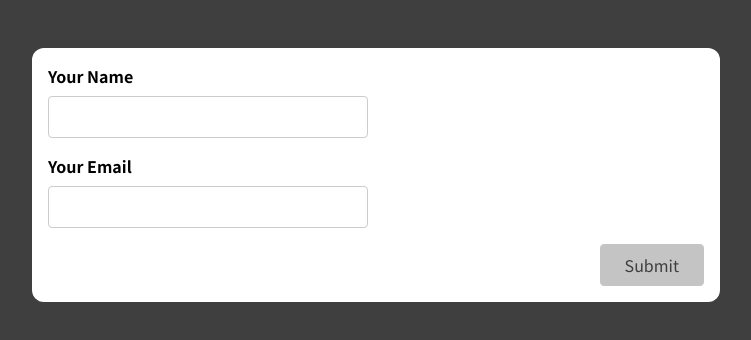
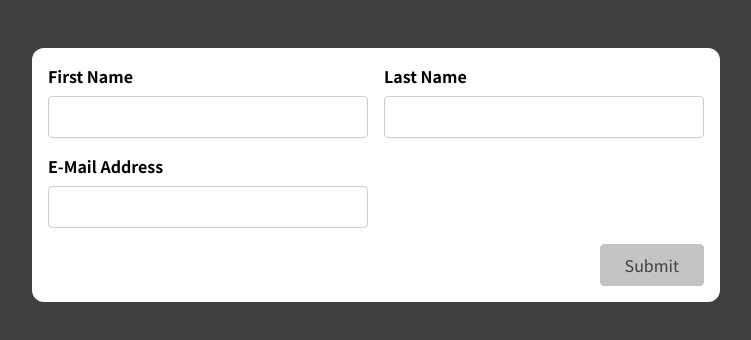
Before and after one commit to berkagmpp/form-input-validation, a React (Create React App) app: page / in a window 1280 px wide. Shown: the top 340 px of the page, without its empty margins (264-1015 px from the left). Built offline with nearby package versions, Linux system fonts and the light colour scheme.

Commit message:
connect BasicForm to App.js / make new useInputValidation and apply to BasicForm / for practice

```diff
--- a/src/App.js
+++ b/src/App.js
@@ -1,9 +1,10 @@
-import SimpleInput from './components/SimpleInput';
+// import SimpleInput from './components/SimpleInput';
+import BasicForm from './components/BasicForm';
 
 function App() {
     return (
         <div className="app">
-            <SimpleInput />
+            <BasicForm />
         </div>
     );
 }
--- a/src/components/BasicForm.js
+++ b/src/components/BasicForm.js
@@ -1,22 +1,88 @@
+import useInputValidation from '../hooks/use-input-validation';
+
+import '../index.css';
+
 const BasicForm = (props) => {
+    const {
+        value: enteredfName,
+        IsTouched: fnameIsTouched,
+        valueChangeHandler: fnameChangeHandler,
+        valueBlurHandler: fnameBlurHandler,
+        valueIsValid: fnameIsValid,
+        valueErrorStyle: fnameErrorStyle,
+        valueReset: fnameReset
+    } = useInputValidation(value => value.trim() != '');
+
+    const {
+        value: enteredlName,
+        IsTouched: lnameIsTouched,
+        valueChangeHandler: lnameChangeHandler,
+        valueBlurHandler: lnameBlurHandler,
+        valueIsValid: lnameIsValid,
+        valueErrorStyle: lnameErrorStyle,
+        valueReset: lnameReset
+    } = useInputValidation(value => value.trim() != '');
+
+    const {
+        value: enteredEmail,
+        IsTouched: emailIsTouched,
+        valueChangeHandler: emailChangeHandler,
+        valueBlurHandler: emailBlurHandler,
+        valueIsValid: emailIsValid,
+        valueErrorStyle: emailErrorStyle,
+        valueReset: emailReset
+    } = useInputValidation(value => value.includes('@'));
+
+    const formIsValid = fnameIsValid && lnameIsValid && emailIsValid;
+
+    const formSubmitHandler = event => {
+        event.preventDefault();
+
+        if (!fnameIsValid || !lnameIsValid || !emailIsValid) {
+            return;
+        }
+
+        console.log(enteredfName);
+        console.log(enteredlName);
+        console.log(enteredEmail);
+        fnameReset();
+        lnameReset();
+        emailReset();
+    };
+
     return (
-        <form>
+        <form onSubmit={formSubmitHandler}>
             <div className='control-group'>
-                <div className='form-control'>
-                    <label htmlFor='name'>First Name</label>
-                    <input type='text' id='name' />
+                <div className={fnameErrorStyle}>
+                    <label htmlFor='fname'>First Name</label>
+                    <input value={enteredfName}
+                           onChange={fnameChangeHandler}
+                           onBlur={fnameBlurHandler}
+                           type='text'
+                           id='fname' />
+                    {fnameIsTouched && !fnameIsValid && <p className="error-text">'First name must be entered.'</p>}
                 </div>
-                <div className='form-control'>
-                    <label htmlFor='name'>Last Name</label>
-                    <input type='text' id='name' />
+                <div className={lnameErrorStyle}>
+                    <label htmlFor='lname'>Last Name</label>
+                    <input value={enteredlName}
+                           onChange={lnameChangeHandler}
+                           onBlur={lnameBlurHandler}
+                           type='text'
+                           id='lname' />
+                    {lnameIsTouched && !lnameIsValid && <p className="error-text">'Last name must be entered.'</p>}
                 </div>
             </div>
-            <div className='form-control'>
-                <label htmlFor='name'>E-Mail Address</label>
-                <input type='text' id='name' />
+            <div className={emailErrorStyle}>
+                <label htmlFor='email'>E-Mail Address</label>
+                <input value={enteredEmail}
+                       onChange={emailChangeHandler}
+                       onBlur={emailBlurHandler}
+                       type='text'
+                       id='email' />
+                       {emailIsTouched && !emailIsValid && <p className="error-text">'Email must include @.'</p>}
             </div>
             <div className='form-actions'>
-                <button>Submit</button>
+                <button disabled={!formIsValid}>Submit</button>
             </div>
         </form>
     );
--- /dev/null
+++ b/src/hooks/use-input-validation.js
@@ -0,0 +1,36 @@
+import { useState } from "react";
+
+const useInputValidation = valueValidate => {
+    const [enteredValue, setEnteredValue] = useState('');
+    const [valueIsTouched, setValueIsTouched] = useState(false);
+
+    const valueChangeHandler = event => {
+        setEnteredValue(event.target.value);
+        setValueIsTouched(true);
+    }
+
+    const valueBlurHandler = () => {
+        setValueIsTouched(true);
+    };
+
+    const valueIsValid = valueValidate(enteredValue) && valueIsTouched;
+
+    const valueErrorStyle = valueIsTouched && !valueIsValid ? 'form-control invalid' : 'form-control';
+
+    const valueReset = () => {
+        setEnteredValue('');
+        setValueIsTouched(false);
+    };
+
+    return {
+        value: enteredValue,
+        IsTouched: valueIsTouched,
+        valueChangeHandler,
+        valueBlurHandler,
+        valueIsValid,
+        valueErrorStyle,
+        valueReset
+    };
+};
+
+export default useInputValidation;
```
